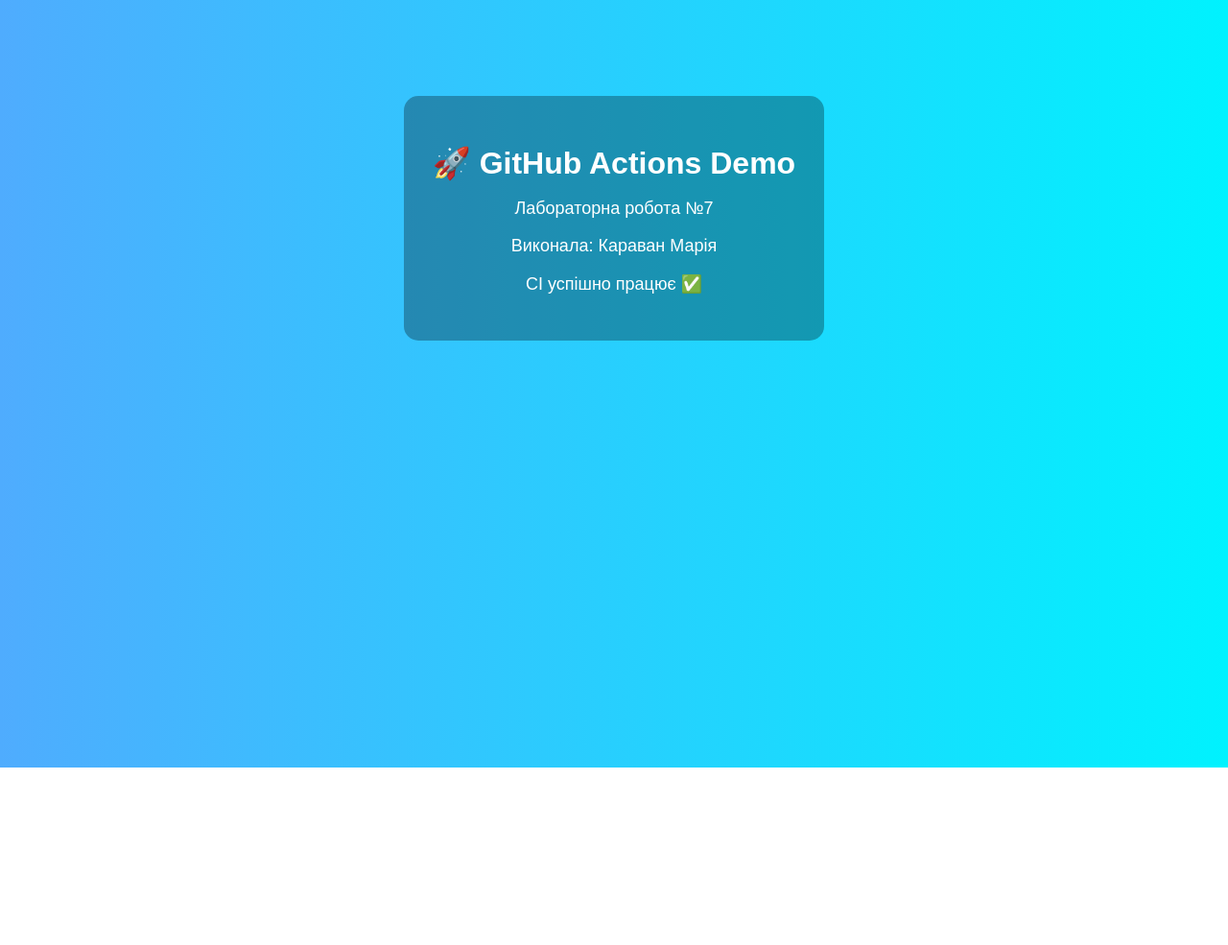
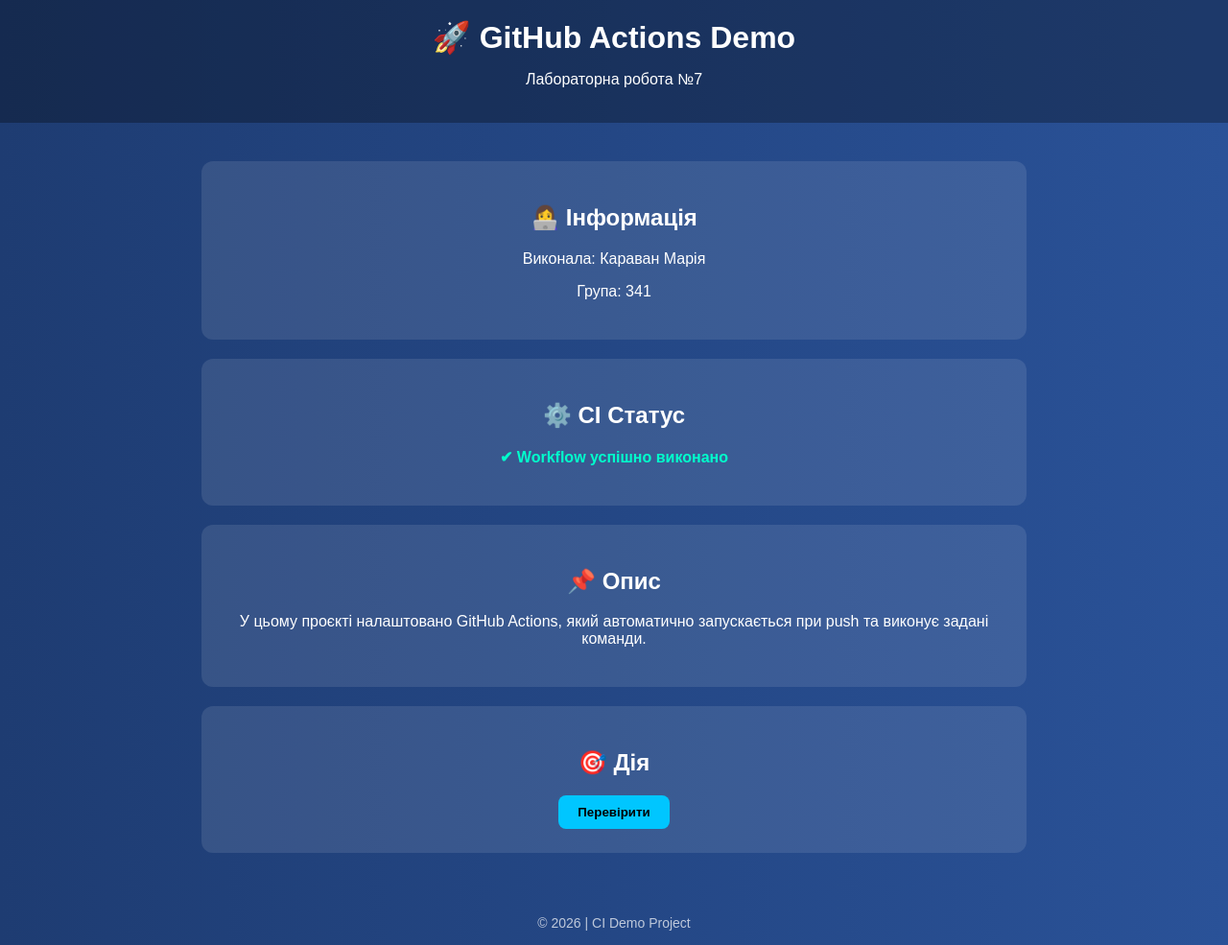
Before and after one commit to Mraiia/git-lab1, a plain HTML site: page index.html in a window 1280 px wide. Shown: the whole page at 96% size. Before the commit the page ends 800 px from the top, so only its background shows below. Drawn offline with Linux system fonts and the light colour scheme.

Commit message:
style: improve website design

```diff
--- a/index.html
+++ b/index.html
@@ -5,32 +5,101 @@
     <title>Lab 7 - CI Demo</title>
     <style>
         body {
+            margin: 0;
             font-family: Arial, sans-serif;
-            background: linear-gradient(to right, #4facfe, #00f2fe);
+            background: linear-gradient(to right, #1e3c72, #2a5298);
             color: white;
+        }
+
+        header {
+            padding: 20px;
             text-align: center;
-            margin-top: 100px;
+            background: rgba(0,0,0,0.3);
         }
+
+        h1 {
+            margin: 0;
+        }
+
+        .container {
+            max-width: 900px;
+            margin: 40px auto;
+            text-align: center;
+        }
+
         .card {
-            background: rgba(0,0,0,0.3);
-            padding: 30px;
-            border-radius: 15px;
-            display: inline-block;
+            background: rgba(255,255,255,0.1);
+            padding: 25px;
+            margin: 20px;
+            border-radius: 12px;
         }
-        h1 {
-            margin-bottom: 10px;
+
+        .status {
+            color: #00ffcc;
+            font-weight: bold;
         }
-        p {
-            font-size: 18px;
+
+        footer {
+            margin-top: 50px;
+            padding: 15px;
+            text-align: center;
+            font-size: 14px;
+            opacity: 0.7;
+        }
+
+        button {
+            padding: 10px 20px;
+            border: none;
+            border-radius: 8px;
+            background: #00c6ff;
+            color: black;
+            font-weight: bold;
+            cursor: pointer;
+        }
+
+        button:hover {
+            background: #00aaff;
         }
     </style>
 </head>
 <body>
+
+<header>
+    <h1>🚀 GitHub Actions Demo</h1>
+    <p>Лабораторна робота №7</p>
+</header>
+
+<div class="container">
+
     <div class="card">
-        <h1>🚀 GitHub Actions Demo</h1>
-        <p>Лабораторна робота №7</p>
+        <h2>👩‍💻 Інформація</h2>
         <p>Виконала: Караван Марія</p>
-        <p>CI успішно працює ✅</p>
+        <p>Група: 341</p>
     </div>
+
+    <div class="card">
+        <h2>⚙️ CI Статус</h2>
+        <p class="status">✔ Workflow успішно виконано</p>
+    </div>
+
+    <div class="card">
+        <h2>📌 Опис</h2>
+        <p>
+            У цьому проєкті налаштовано GitHub Actions, який автоматично запускається при push
+            та виконує задані команди.
+        </p>
+    </div>
+
+    <div class="card">
+        <h2>🎯 Дія</h2>
+        <button onclick="alert('CI працює 😄')">Перевірити</button>
+    </div>
+
+</div>
+
+<footer>
+    © 2026 | CI Demo Project
+</footer>
+
 </body>
 </html>
```
